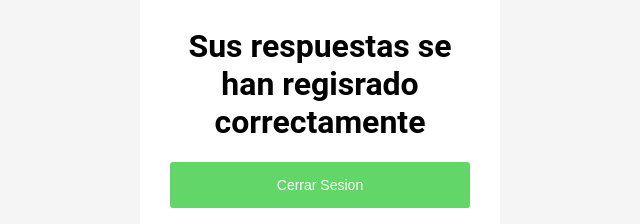
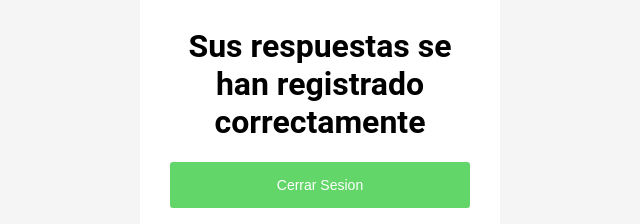
Before and after one commit to HectorF25/formEvaluation, a plain HTML site: page views/confirmacion.html in a window 1280 px wide. Shown: the part 443-667 px from the top of the page, 320-960 px from the left. Drawn offline with Linux system fonts and the light colour scheme.

Commit message:
Update confirmacion.html

```diff
--- a/views/confirmacion.html
+++ b/views/confirmacion.html
@@ -19,7 +19,7 @@
     <div class="form">
         <div class="thumbnail"><img src="../assets/img/1200px-Sena_Colombia_logo.svg.png" /></div>
         <div class="login-form">
-            <h1>Sus respuestas se han regisrado correctamente</h1>
+            <h1>Sus respuestas se han registrado correctamente</h1>
             <form action="../index.html">
                 <button id="cerrarSes">Cerrar Sesion</button>
             </form>
```
